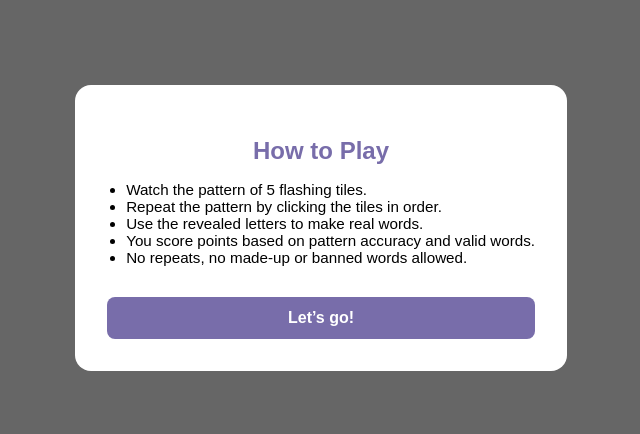
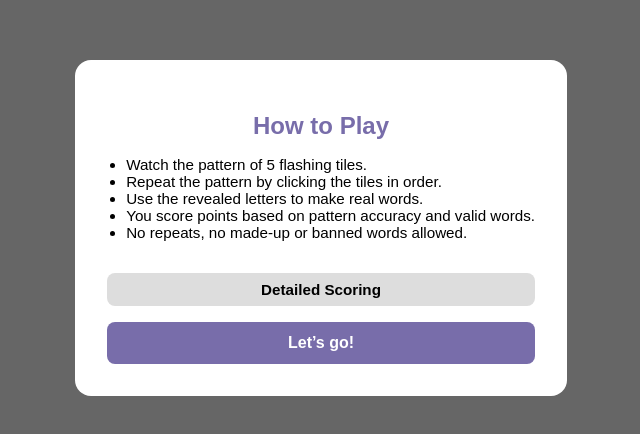
Before and after one commit to td0wns/Fresh-Focus-Start, a React (Vite) app: page / in a window 1280 px wide. Shown: the part 172-606 px from the top of the page, without its empty margins (319-959 px from the left). Built offline with nearby package versions, Linux system fonts and the light colour scheme; no server answers.

Commit message:
Update main.jsx

```diff
--- a/src/main.jsx
+++ b/src/main.jsx
@@ -4,6 +4,7 @@ import App from "./App";
 
 function AppWrapper() {
   const [gameStarted, setGameStarted] = React.useState(false);
+  const [showDetails, setShowDetails] = React.useState(false);
 
   return (
     <>
@@ -33,6 +34,42 @@ function AppWrapper() {
               <li>You score points based on pattern accuracy and valid words.</li>
               <li>No repeats, no made-up or banned words allowed.</li>
             </ul>
+
+            <button
+              onClick={() => setShowDetails(!showDetails)}
+              style={{
+                marginTop: "1rem",
+                width: "100%",
+                padding: "0.5rem",
+                backgroundColor: "#ddd",
+                border: "none",
+                borderRadius: "0.5rem",
+                fontSize: "0.95rem",
+                fontWeight: "bold"
+              }}
+            >
+              {showDetails ? "Hide Detailed Scoring" : "Detailed Scoring"}
+            </button>
+
+            {showDetails && (
+              <div style={{ marginTop: "1rem", fontSize: "0.85rem", lineHeight: "1.5" }}>
+                <strong>1. Pattern Score</strong><br />
+                + 10 points for each correct tile in the pattern (no matter the order)<br />
+                +10 bonus for each tile placed in the exact correct position<br />
+                +50 bonus if you get all 5 tiles in the correct order<br />
+                <em>Maximum pattern score: 5 tiles × (10 + 10) + 50 = 150 points</em><br /><br />
+
+                <strong>2. Word Score</strong><br />
+                10 points for each pattern tile letter used in your word<br />
+                5 points for each non-pattern tile letter used<br />
+                +5 extra for each time you use letters like <strong>P, G, Y, B, V</strong><br />
+                +10 extra for letters like <strong>Z, Q, X, J, K</strong><br />
+                Using the same bonus letter multiple times? You get the bonus each time it appears!<br /><br />
+                <strong>Double Points Bonus:</strong><br />
+                If your word uses all 5 selected letters (pattern + non-pattern), your total word score doubles.
+              </div>
+            )}
+
             <button
               onClick={() => setGameStarted(true)}
               style={{
```
